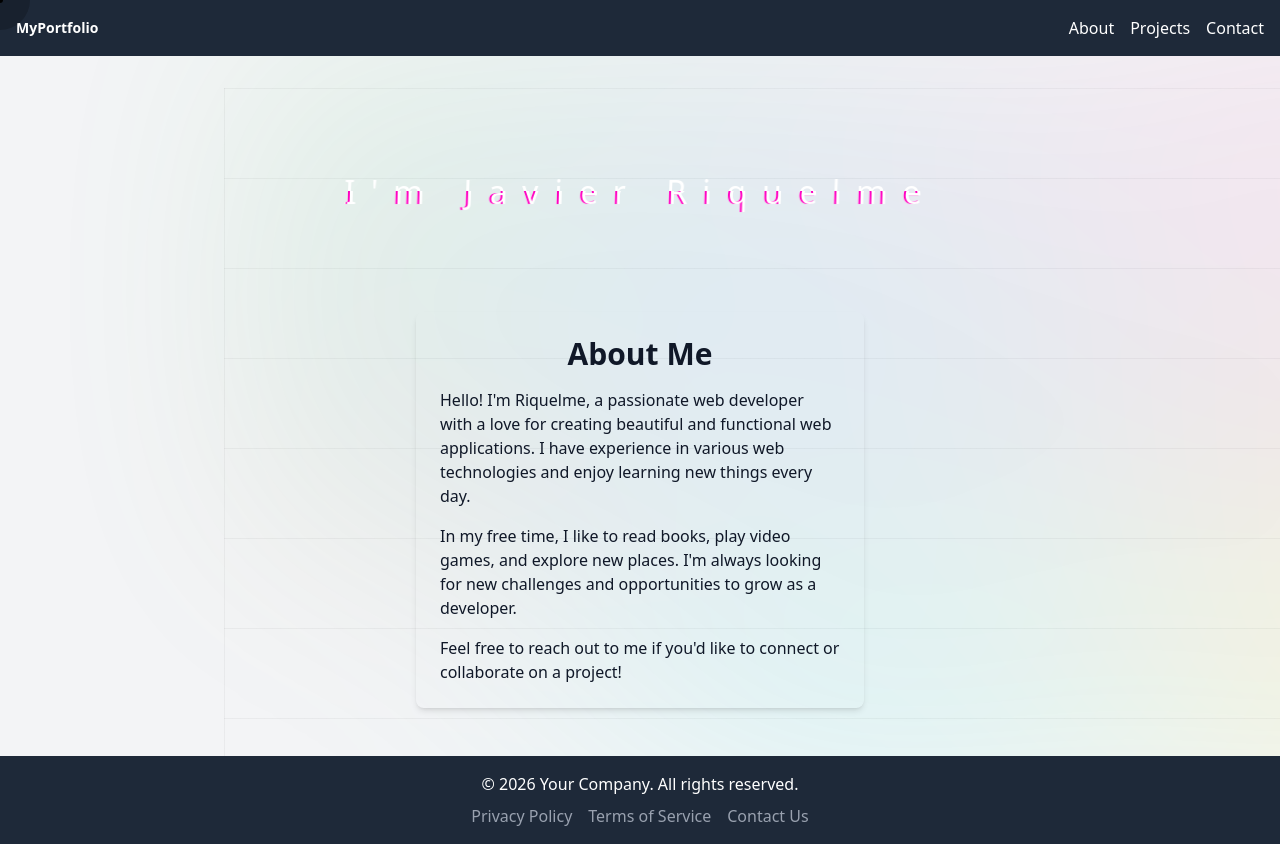
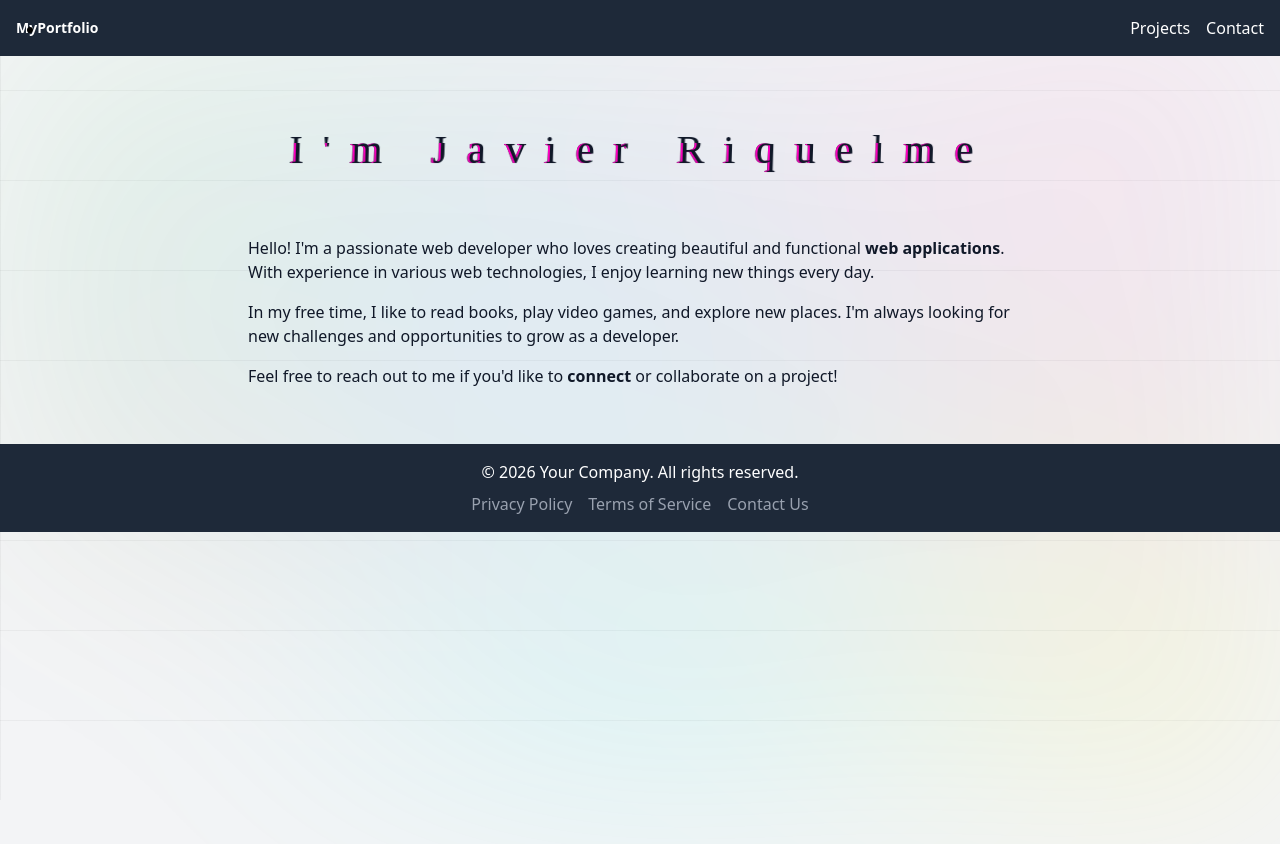
Before and after one commit to riqujavier/my-name-is, a Next.js app: page / in a window 1280 px wide. After the commit the page ends 800 px from the top, so only its background shows below. Built offline with nearby package versions, Linux system fonts and the light colour scheme.

Commit message:
Enhance global styles and add PostCSS mixins and nesting; update Hero and AboutMe components for improved styling

```diff
--- a/app/globals.css
+++ b/app/globals.css
@@ -10,7 +10,7 @@
   100% { transform: translateY(0); opacity: 1; }
 }
 
-main {
+body {
   &:before {
     content: "";
     height: 100vh;
--- a/app/layout.tsx
+++ b/app/layout.tsx
@@ -12,9 +12,9 @@ export const metadata: Metadata = {
 export default function RootLayout({ children }: { children: React.ReactNode }) {
   return (
     <html lang="es">
-      <body className="bg-gray-100 text-gray-900 dark:bg-gray-900 dark:text-white gap-x-4">
+      <body className="bg-gray-100 text-gray-900 dark:bg-gray-900 dark:text-white gap-x-4 min-h-screen">
         <Navbar />
-        <main className="max-w-4xl mx-auto px-4 md:px-8 py-8">{children}</main>
+        <main className="max-w-4xl mx-auto px-4 md:px-8 py-8 ">{children}</main>
         <Footer />
       </body>
     </html>
--- a/components/AboutMe.tsx
+++ b/components/AboutMe.tsx
@@ -2,17 +2,16 @@ import React from 'react';
 
 const AboutMe: React.FC = () => {
     return (
-        <div className="flex flex-col items-center justify-center p-4">
-            <div className=" shadow-md rounded-lg p-6 max-w-md w-full">
-                <h1 className="text-3xl font-bold mb-4 text-center">About Me</h1>
-                <p className="text-white-700 text-base mb-4">
-                    Hello! I'm Riquelme, a passionate web developer with a love for creating beautiful and functional web applications. I have experience in various web technologies and enjoy learning new things every day.
+        <div className="flex flex-col items-center justify-center ">
+            <div className=" rounded-lg p-6 w-full">
+                <p className="text-grey-400 text-base mb-4">
+                    Hello! I'm a passionate web developer who loves creating beautiful and functional <a className="font-bold" href='/projects'>web applications</a>. With experience in various web technologies, I enjoy learning new things every day.
                 </p>
-                <p className="text-white-700 text-base mb-4">
+                <p className="text-grey-400 text-base mb-4">
                     In my free time, I like to read books, play video games, and explore new places. I'm always looking for new challenges and opportunities to grow as a developer.
                 </p>
-                <p className="text-white-700 text-base">
-                    Feel free to reach out to me if you'd like to connect or collaborate on a project!
+                <p className="text-grey-400 text-base">
+                    Feel free to reach out to me if you'd like to <a className="font-bold" href='/contact'>connect</a> or collaborate on a project!
                 </p>
             </div>
         </div>
--- a/components/Hero.tsx
+++ b/components/Hero.tsx
@@ -3,7 +3,7 @@ import styles from "../css/Hero.module.css";
 
 const Hero: React.FC = () => {
     return (
-        <div className="container-hero text-white py-20">
+        <div className="container-hero text-grey-400 dark:text-white py-8 font-[Blorado]">
             <div className= {styles.app}>
                 <div className={styles.wrapper}>
 
--- a/components/Navbar.tsx
+++ b/components/Navbar.tsx
@@ -9,9 +9,6 @@ const Navbar: React.FC = () => {
                     <Link href="/">MyPortfolio</Link>
                 </div>
                 <ul className="flex space-x-4">
-                    <li>
-                        <Link href="/about" className="text-white hover:text-gray-400">About</Link>
-                    </li>
                     <li>
                         <Link href="/projects" className="text-white hover:text-gray-400">Projects</Link>
                     </li>
--- a/css/Hero.module.css
+++ b/css/Hero.module.css
@@ -5,24 +5,18 @@
   flex-direction: column;
   justify-content: center;
   align-items: center;
-  background-size: cover;
-  background-position: center;
-}
 
   .wrapper {
     text-align: center;
-}
 
     .glitch {
       position: relative;
       padding: 0;
       margin: 0;
-  color: #fff;
-  font-size: 2em;
+      font-size: 1.5em;
       letter-spacing: 0.5em;
       animation: glitch-skew 1s infinite linear alternate-reverse;
-}
-.glitch::before {
+      &::before {
         content: attr(data-text);
         position: absolute;
         top: 0;
@@ -34,7 +28,7 @@
         clip: rect(44px, 450px, 56px, 0);
         animation: glitch-anim 5s infinite linear alternate-reverse;
       }
-.glitch::after {
+      &::after {
         content: attr(data-text);
         position: absolute;
         top: 0;
@@ -46,6 +40,17 @@
         clip: rect(44px, 450px, 56px, 0);
         animation: glitch-anim2 5s infinite linear alternate-reverse;
       }
+    }
+  }
+  @media (min-width: 1024px) {
+    .wrapper {
+      .glitch {
+        font-size:2.5em;
+      }
+    }
+  }
+}
+
 @keyframes glitch-anim {
   0% {
     clip: rect(51px, 9999px, 45px, 0);
--- a/css/MouseEffect.module.css
+++ b/css/MouseEffect.module.css
@@ -1,3 +1,4 @@
+@media (min-width: 1024px) {
   .cursor-circle {
     position: absolute;
     width: 60px;
@@ -19,3 +20,4 @@
     border-radius: 50%;
     background-color: black;
   }
+}
--- a/package.json
+++ b/package.json
@@ -12,6 +12,8 @@
     "@tailwindcss/postcss": "^4.0.3",
     "next": "15.1.6",
     "postcss": "^8.5.1",
+    "postcss-mixins": "^11.0.3",
+    "postcss-nesting": "^13.0.1",
     "react": "^19.0.0",
     "react-dom": "^19.0.0",
     "tailwindcss": "^4.0.3"
--- a/postcss.config.mjs
+++ b/postcss.config.mjs
@@ -1,5 +1,7 @@
 export default {
     plugins: {
+      'postcss-mixins': {},
+      'postcss-nesting': {},
       "@tailwindcss/postcss": {},
     }
   }
```
Also changed, not shown: 1 other file (tests, documents, lock files or other folders). Lines whose indentation alone changed are shown as unchanged.
